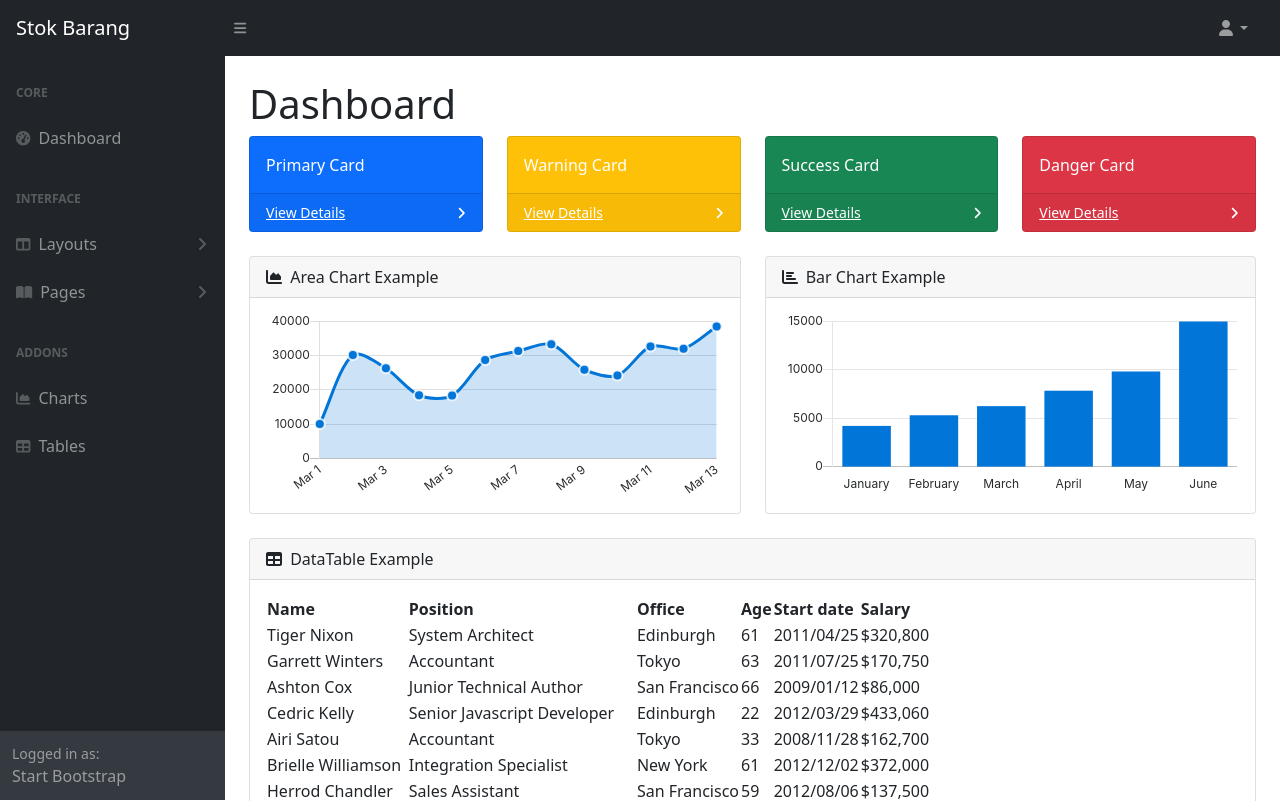
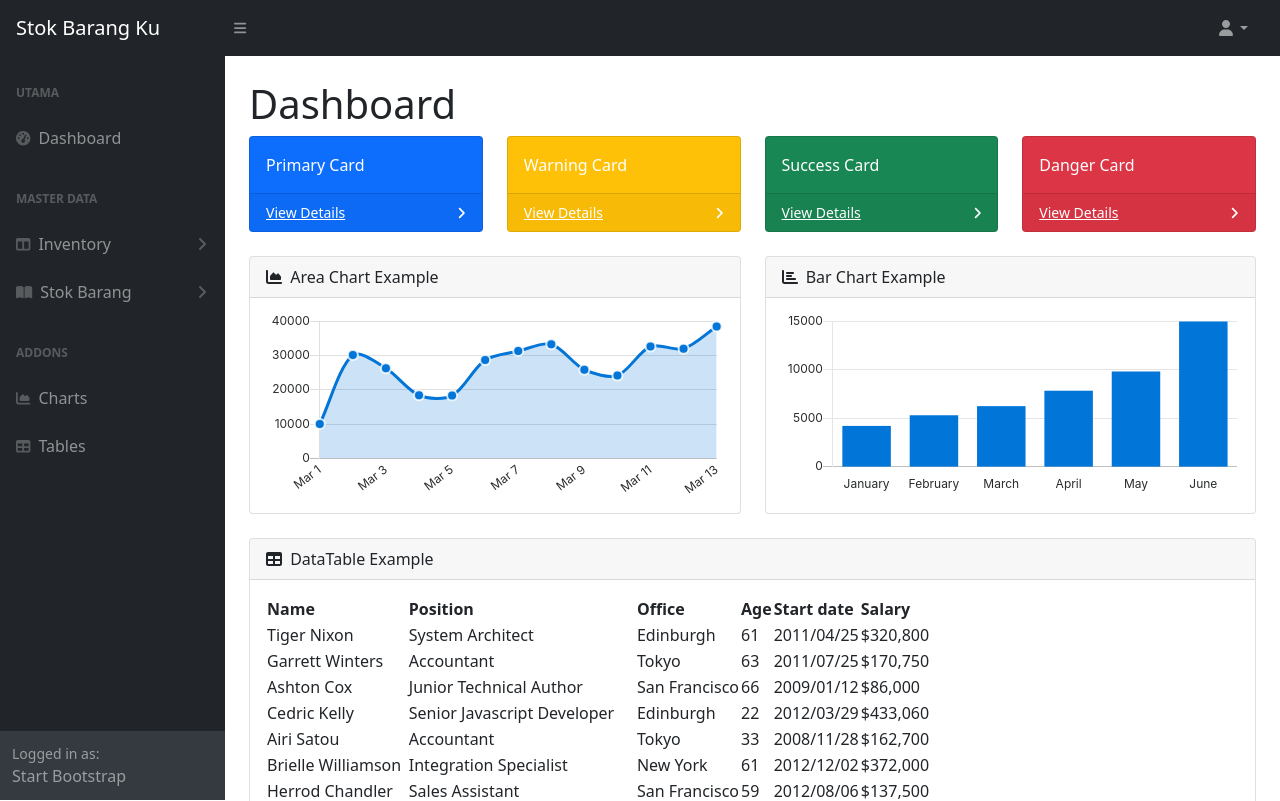
Before and after one commit to arieriyan007/stokbarang, a PHP site: page /admin/index.php in a window 1280 px wide. Shown: the top 801 px of the page. Run offline with PHP 8.4, Linux system fonts and the light colour scheme; the visitor is signed in with stand-in values (Sample User, id 1); some libraries are stand-ins or nearby versions.

Commit message:
membuat stok brang dan inventory

```diff
--- a/layout/header.php
+++ b/layout/header.php
@@ -21,7 +21,7 @@
   <body class="sb-nav-fixed">
     <nav class="sb-topnav navbar navbar-expand navbar-dark bg-dark">
       <!-- Navbar Brand-->
-      <a class="navbar-brand ps-3" href="index.html">Stok Barang</a>
+      <a class="navbar-brand ps-3" href="index.html">Stok Barang Ku</a>
       <!-- Sidebar Toggle-->
       <button class="btn btn-link btn-sm order-1 order-lg-0 me-4 me-lg-0" id="sidebarToggle" href="#!"><i class="fas fa-bars"></i></button>
       <!-- Navbar Search -->
@@ -36,9 +36,6 @@
         <li class="nav-item dropdown">
           <a class="nav-link dropdown-toggle" id="navbarDropdown" href="#" role="button" data-bs-toggle="dropdown" aria-expanded="false"><i class="fas fa-user fa-fw"></i></a>
           <ul class="dropdown-menu dropdown-menu-end" aria-labelledby="navbarDropdown">
-            <li><a class="dropdown-item" href="#!">Settings</a></li>
-            <li><a class="dropdown-item" href="#!">Activity Log</a></li>
-            <li><hr class="dropdown-divider" /></li>
             <li><a class="dropdown-item" href="../admin/logout.php">Logout</a></li>
           </ul>
         </li>
@@ -49,26 +46,25 @@
         <nav class="sb-sidenav accordion sb-sidenav-dark" id="sidenavAccordion">
           <div class="sb-sidenav-menu">
             <div class="nav">
-              <div class="sb-sidenav-menu-heading">Core</div>
+              <div class="sb-sidenav-menu-heading">Utama</div>
               <a class="nav-link" href="index.html">
                 <div class="sb-nav-link-icon"><i class="fas fa-tachometer-alt"></i></div>
                 Dashboard
               </a>
-              <div class="sb-sidenav-menu-heading">Interface</div>
+              <div class="sb-sidenav-menu-heading">Master Data</div>
               <a class="nav-link collapsed" href="#" data-bs-toggle="collapse" data-bs-target="#collapseLayouts" aria-expanded="false" aria-controls="collapseLayouts">
                 <div class="sb-nav-link-icon"><i class="fas fa-columns"></i></div>
-                Layouts
+                Inventory
                 <div class="sb-sidenav-collapse-arrow"><i class="fas fa-angle-down"></i></div>
               </a>
               <div class="collapse" id="collapseLayouts" aria-labelledby="headingOne" data-bs-parent="#sidenavAccordion">
                 <nav class="sb-sidenav-menu-nested nav">
-                  <a class="nav-link" href="#">Static Navigation</a>
-                  <a class="nav-link" href="layout-sidenav-light.html">Light Sidenav</a>
+                  <a class="nav-link" href="#">Kantor</a>
                 </nav>
               </div>
               <a class="nav-link collapsed" href="#" data-bs-toggle="collapse" data-bs-target="#collapsePages" aria-expanded="false" aria-controls="collapsePages">
                 <div class="sb-nav-link-icon"><i class="fas fa-book-open"></i></div>
-                Pages
+                Stok Barang
                 <div class="sb-sidenav-collapse-arrow"><i class="fas fa-angle-down"></i></div>
               </a>
               <div class="collapse" id="collapsePages" aria-labelledby="headingTwo" data-bs-parent="#sidenavAccordion">
```
